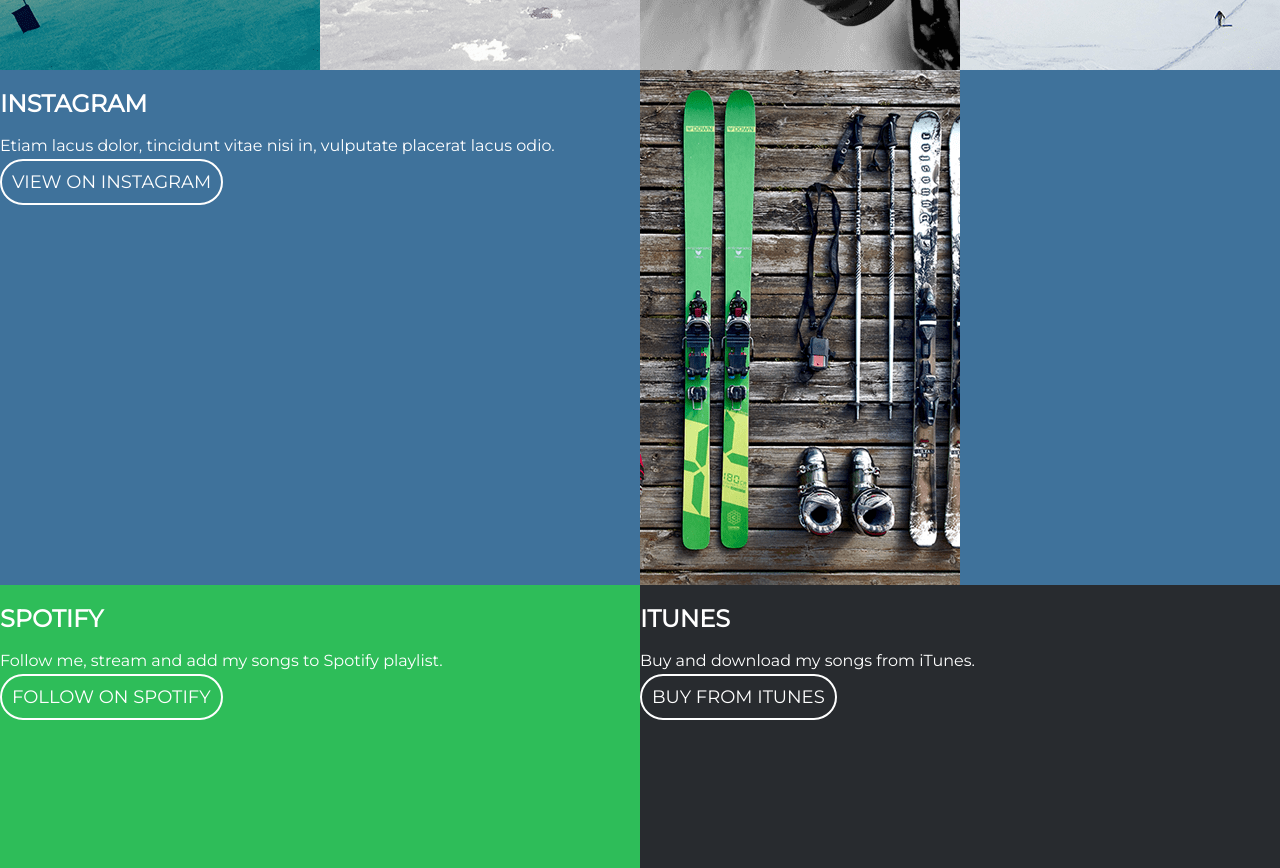
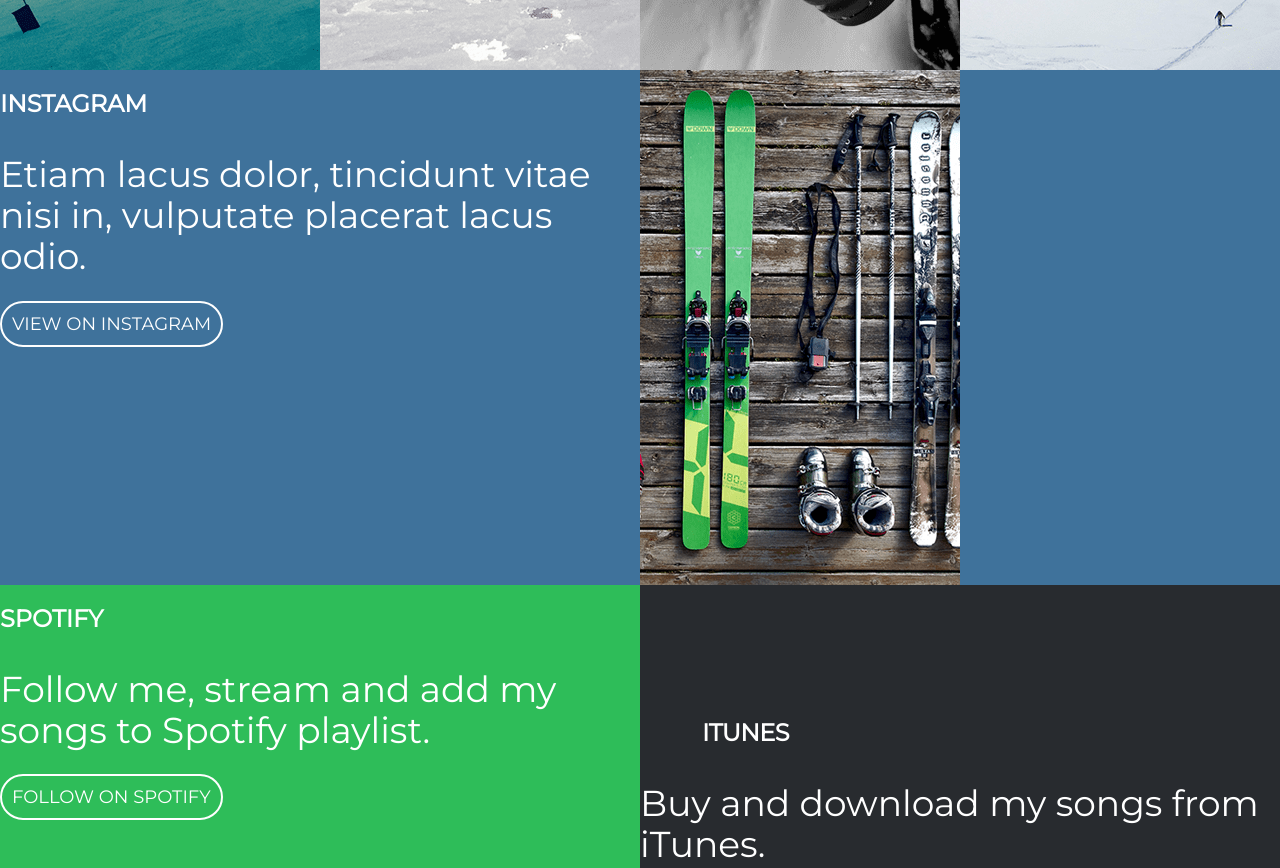
Before and after one commit to AnnaKoha/Amazing, a plain HTML site: page index.html in a window 1280 px wide. Shown: the part 1860-2728 px from the top of the page. Drawn offline with nearby package versions, Linux system fonts and the light colour scheme.

Commit message:
update css

```diff
--- a/css/style.css
+++ b/css/style.css
@@ -10,12 +10,14 @@ h1{
 }
 h2{
     font-size: 24px;
+    text-transform: uppercase;
 }
 
 .head p{
     font-size: 30px;
 }
-main p{
+
+p{
     font-size: 36px;
 }
 .btn{
@@ -27,6 +29,17 @@ main p{
     border-radius: 30px;
     padding: 10px 10px;
 }
+
+.btn:hover {color:#0000FF}
+.btn:active {color:#0000FF}
+
+.itunes h2{
+    margin-top: 134px;
+    margin-left: 62px;
+    letter-spacing: -0.5px;
+}
+
+
 
 .grid{
     display:grid;
```
Also changed, not shown: 1 other file.
